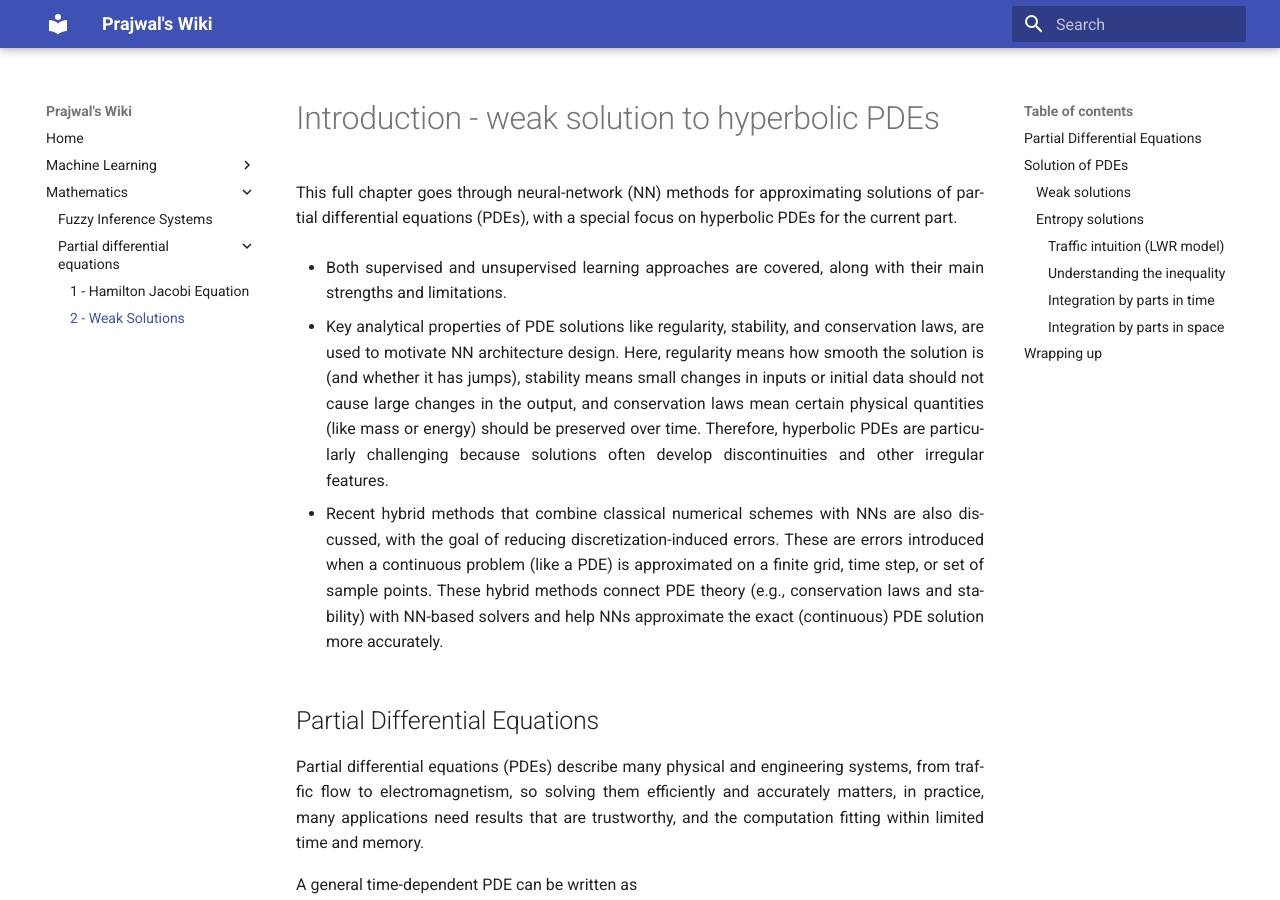
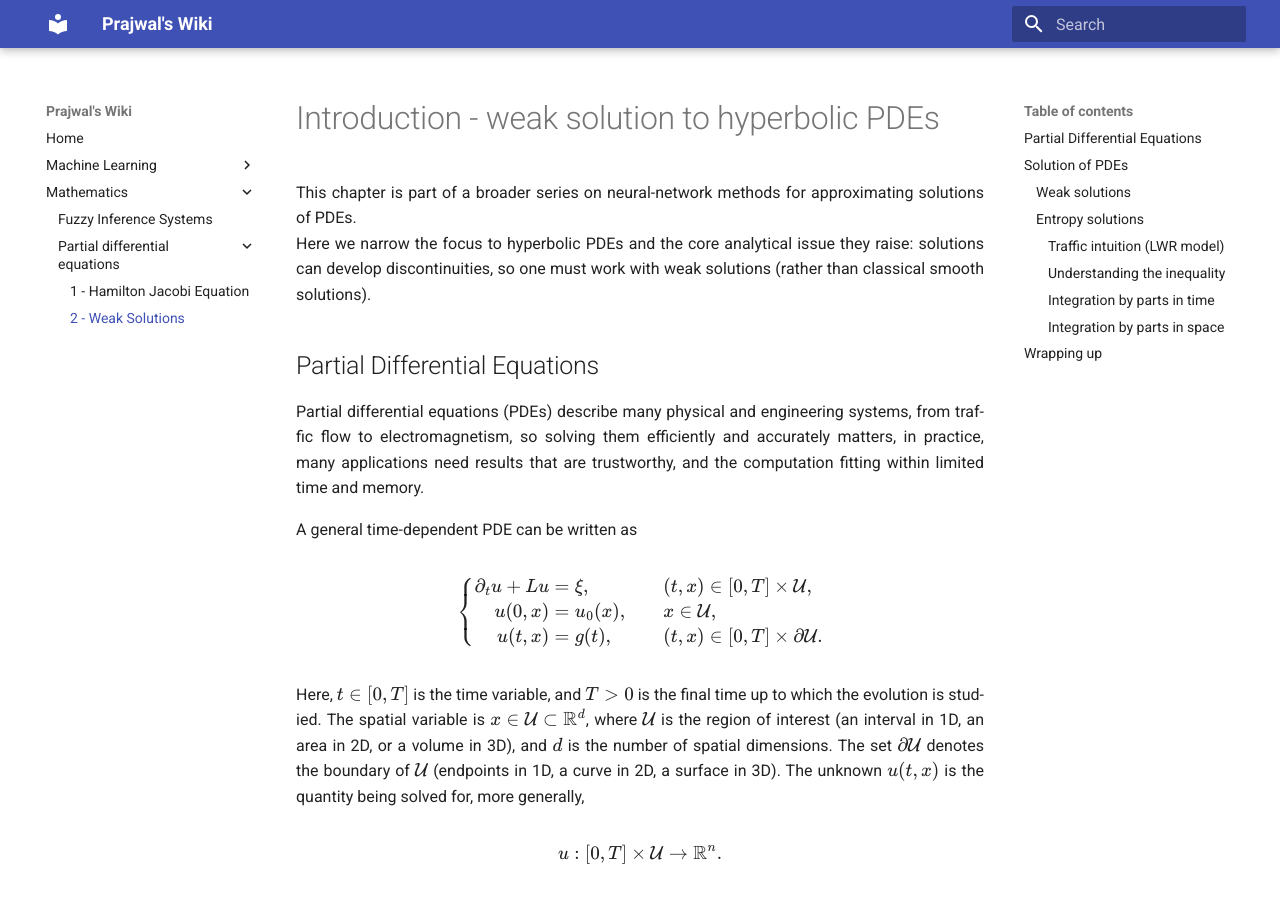
Before and after one commit to pj1911/my-wiki, an MkDocs documentation site: the page built from docs/Hyperbolic PDEs-1-weak solutions.md, in a window 1280 px wide and 900 px high. Built offline with MkDocs 1.6.1 and Material for MkDocs 9.7.7, drawn with Linux system fonts in a browser that asks for light colours.

Commit message:
Revise introduction on weak solutions for hyperbolic PDEs
Revised the introduction to focus on weak solutions for hyperbolic PDEs and their unique challenges, including discontinuities. Removed sections on learning approaches and hybrid methods for clarity.

```diff
--- a/docs/Hyperbolic PDEs-1-weak solutions.md
+++ b/docs/Hyperbolic PDEs-1-weak solutions.md
@@ -1,21 +1,7 @@
 # Introduction - weak solution to hyperbolic PDEs
 
-This full chapter goes through neural-network (NN) methods for approximating solutions of partial
-differential equations (PDEs), with a special focus on hyperbolic PDEs for the current part.
-
-- Both supervised and unsupervised learning approaches are covered, along with
-  their main strengths and limitations.
-
-- Key analytical properties of PDE solutions like regularity, stability, and
-  conservation laws, are used to motivate NN architecture design. Here, regularity means how smooth the solution is (and whether it has jumps),
-  stability means small changes in inputs or initial data should not cause large changes in the output,
-  and conservation laws mean certain physical quantities (like mass or energy) should be preserved over time. Therefore, hyperbolic PDEs are
-  particularly challenging because solutions often develop discontinuities and other
-  irregular features.
-
-- Recent hybrid methods that combine classical numerical schemes with NNs are also
-  discussed, with the goal of reducing discretization-induced errors. These are errors introduced when a continuous problem (like a PDE)
-  is approximated on a finite grid, time step, or set of sample points. These hybrid methods connect PDE theory (e.g., conservation laws and stability) with NN-based solvers and help NNs approximate the exact (continuous) PDE solution more accurately.
+This chapter is part of a broader series on neural-network methods for approximating solutions of PDEs.
+Here we narrow the focus to hyperbolic PDEs and the core analytical issue they raise: solutions can develop discontinuities, so one must work with weak solutions (rather than classical smooth solutions).
 
 ## Partial Differential Equations
 Partial differential equations (PDEs) describe many physical and engineering systems, from traffic flow to electromagnetism, so solving them efficiently and accurately matters, in practice, many applications need results
```
